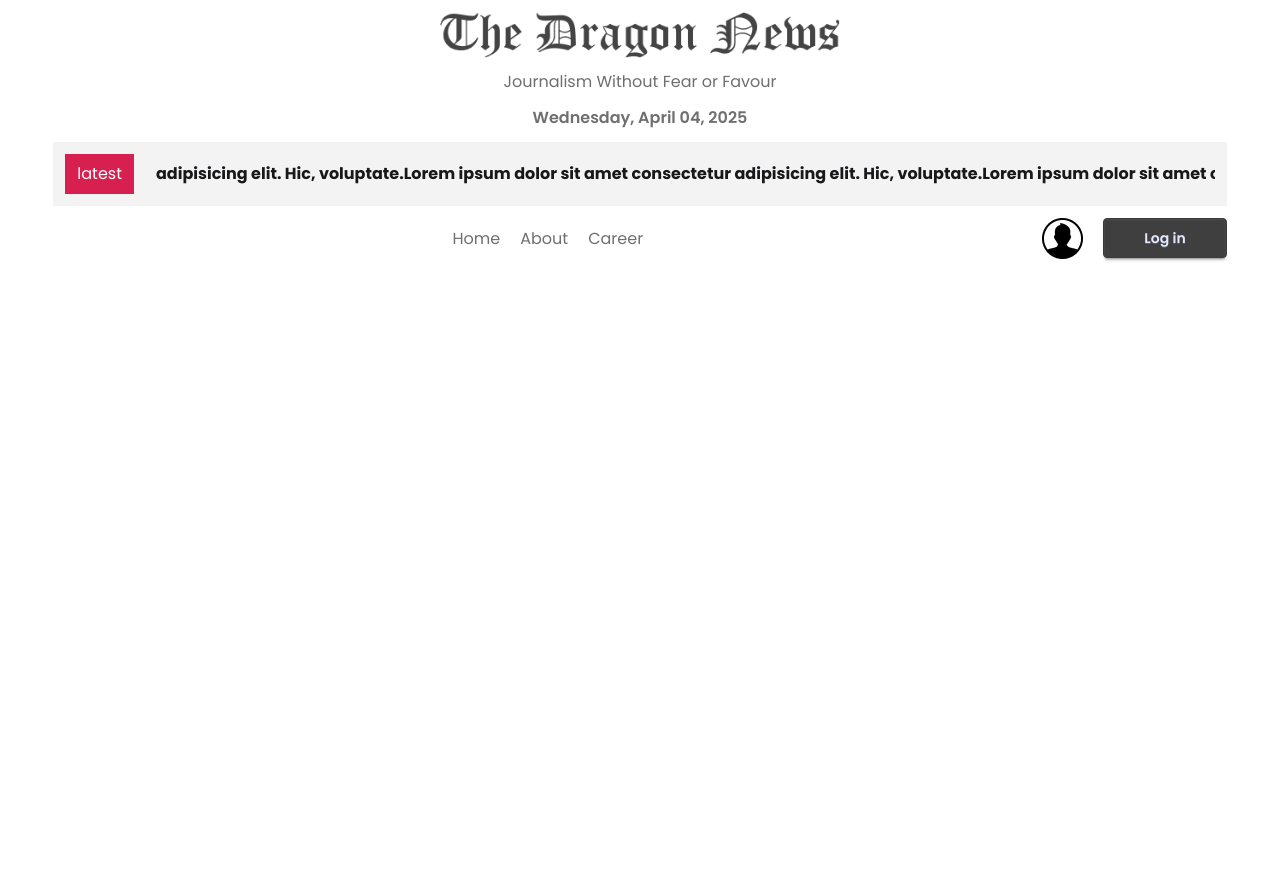
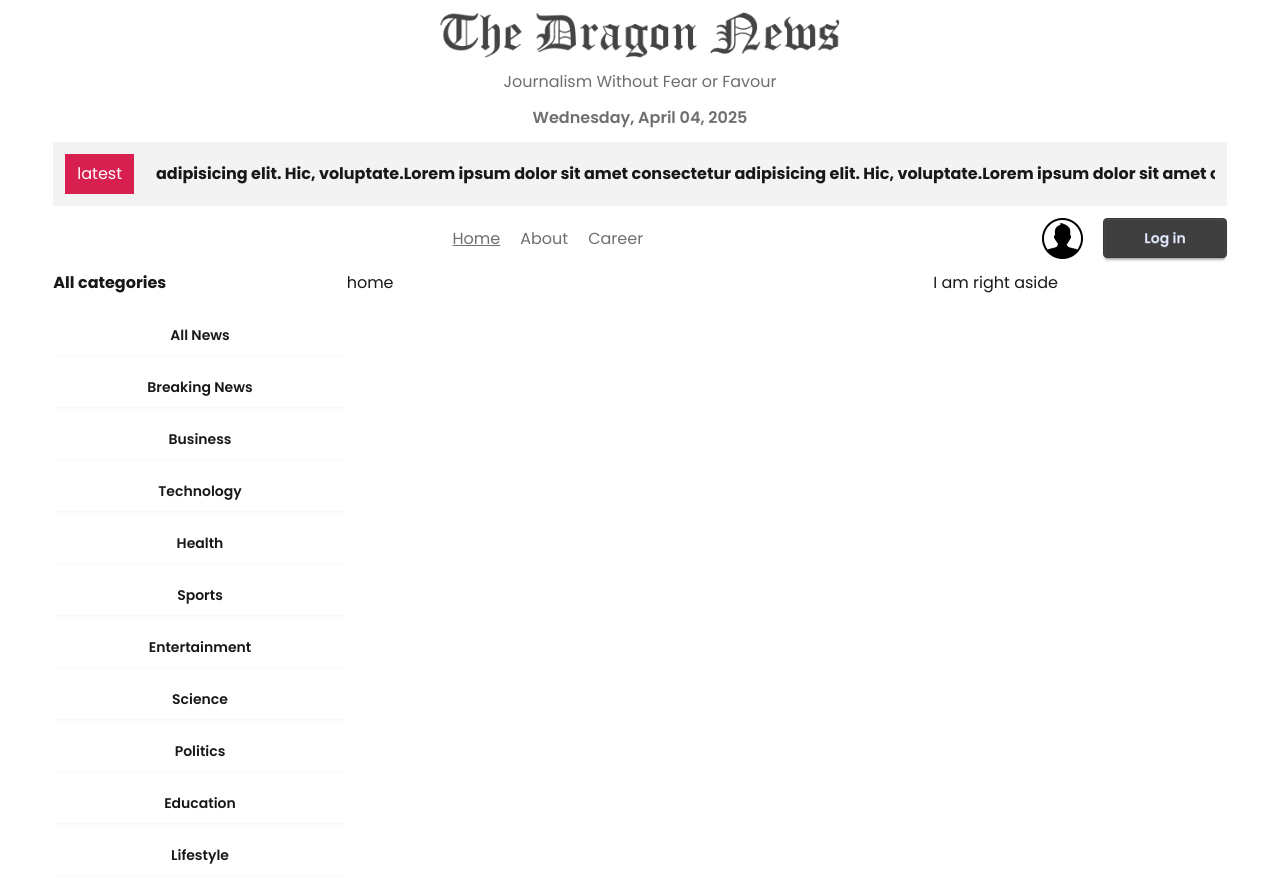
Before and after one commit to FahimSakib270/Dragon-News, a React (Vite) app: page / in a window 1280 px wide. Before the commit the page ends 800 px from the top, so only its background shows below. Built offline with nearby package versions, Linux system fonts and the light colour scheme.

Commit message:
displayingcategory

```diff
--- /dev/null
+++ b/src/Components/Categories.jsx
@@ -0,0 +1,28 @@
+import React, { use } from "react";
+import { NavLink } from "react-router";
+
+const categoryPromise = fetch("categories.json").then((res) => res.json());
+
+const Categories = () => {
+  const categories = use(categoryPromise);
+  console.log(categories);
+
+  return (
+    <div>
+      <h2 className="font-bold ">All categories</h2>
+      <div className="grid grid-cols-1 mt-5 gap-3">
+        {categories.map((category) => (
+          <NavLink
+            className={"btn bg-base-100 border-0 hover:bg-base-200"}
+            key={category.id}
+            to={`/category/${category.id}`}
+          >
+            {category.name}
+          </NavLink>
+        ))}
+      </div>
+    </div>
+  );
+};
+
+export default Categories;
--- a/src/Components/NavBar.jsx
+++ b/src/Components/NavBar.jsx
@@ -6,7 +6,12 @@
     <div className="flex justify-between items-center">
       <div></div>
       <div className="nav flex gap-5 text-accent">
-        <NavLink to="/">Home</NavLink>
+        <NavLink
+          className={({ isActive }) => (isActive ? "underline" : "")}
+          to="/"
+        >
+          Home
+        </NavLink>
         <NavLink to="/about">About</NavLink>
         <NavLink to="/career">Career</NavLink>
       </div>
--- /dev/null
+++ b/src/Components/homelayout/LeftAside.jsx
@@ -0,0 +1,16 @@
+import React, { Suspense } from "react";
+import Categories from "../Categories";
+
+const LeftAside = () => {
+  return (
+    <div>
+      <Suspense
+        fallback={<span className="loading loading-spinner loading-xl"></span>}
+      >
+        <Categories></Categories>
+      </Suspense>
+    </div>
+  );
+};
+
+export default LeftAside;
--- /dev/null
+++ b/src/Components/homelayout/RightAside.jsx
@@ -0,0 +1,11 @@
+import React from "react";
+
+const RightAside = () => {
+  return (
+    <div>
+      <h1>I am right aside</h1>
+    </div>
+  );
+};
+
+export default RightAside;
--- a/src/LayOuts/HomeLayOut.jsx
+++ b/src/LayOuts/HomeLayOut.jsx
@@ -3,6 +3,8 @@
 import Header from "../Components/Header";
 import LatestNews from "../Components/LatestNews";
 import NavBar from "../Components/NavBar";
+import LeftAside from "../Components/homelayout/LeftAside";
+import RightAside from "../Components/homelayout/RightAside";
 
 const HomeLayOut = () => {
   return (
@@ -16,12 +18,16 @@
           <NavBar></NavBar>
         </nav>
       </header>
-      <main>
-        <section className="left-nev"></section>
-        <section className="main">
+      <main className="w-11/12 mx-auto my-3 grid grid-cols-12">
+        <aside className="col-span-3">
+          <LeftAside></LeftAside>
+        </aside>
+        <section className="main col-span-6">
           <Outlet></Outlet>
         </section>
-        <section className="right-nev"></section>
+        <aside className="col-span-3">
+          <RightAside></RightAside>
+        </aside>
       </main>
     </div>
   );
--- /dev/null
+++ b/src/pages/CategoryNews.jsx
@@ -0,0 +1,11 @@
+import React from "react";
+
+const CategoryNews = () => {
+  return (
+    <div>
+      <h1>i am cat</h1>
+    </div>
+  );
+};
+
+export default CategoryNews;
--- /dev/null
+++ b/src/pages/Home.jsx
@@ -0,0 +1,11 @@
+import React from "react";
+
+const Home = () => {
+  return (
+    <div>
+      <h1>home</h1>
+    </div>
+  );
+};
+
+export default Home;
--- a/src/routes/Router.jsx
+++ b/src/routes/Router.jsx
@@ -1,10 +1,22 @@
 import { createBrowserRouter } from "react-router";
 import HomeLayOut from "../LayOuts/HomeLayOut";
+import Home from "../pages/Home";
+import CategoryNews from "../pages/CategoryNews";
 
 export const router = createBrowserRouter([
   {
     path: "/",
     Component: HomeLayOut,
+    children: [
+      {
+        path: "",
+        Component: Home,
+      },
+      {
+        path: "/category/:id",
+        Component: CategoryNews,
+      },
+    ],
   },
   {
     path: "/auth",
```
